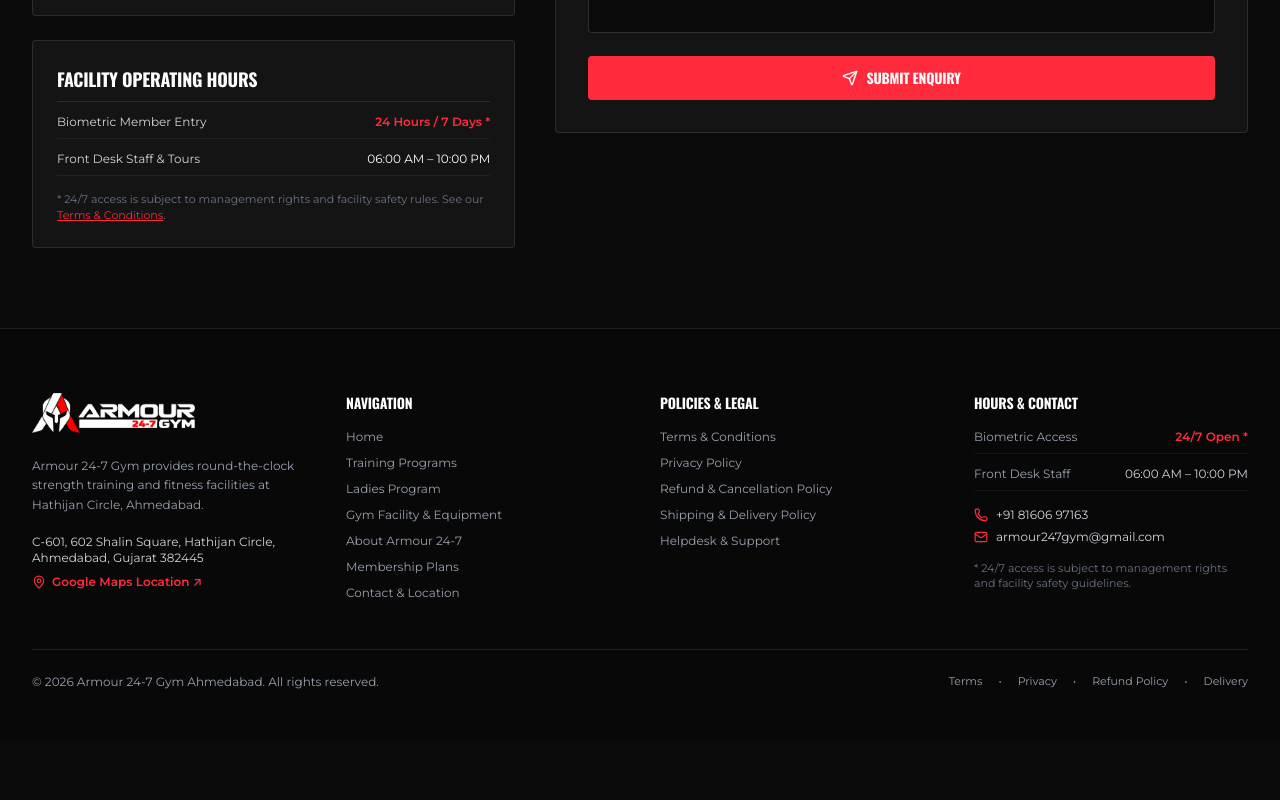
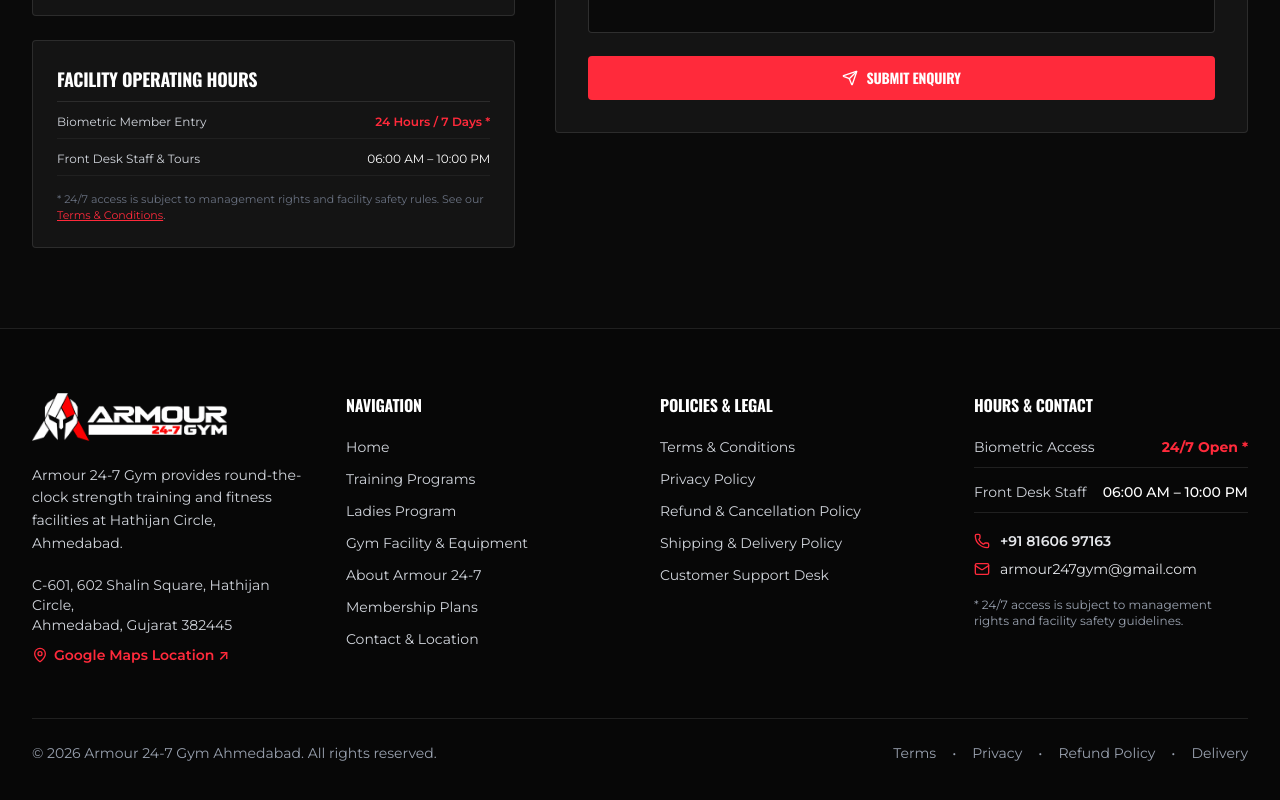
Before and after one commit to SaileshSingh1806/armour-gym, a Next.js app: page /contact in a window 1280 px wide. Shown: the part 776-1576 px from the top of the page. Before the commit the page ends 1514 px from the top, so only its background shows below. Built offline with nearby package versions, Linux system fonts and the light colour scheme.

Commit message:
Remove hero location pill, enlarge mobile header & logo, and upgrade footer typography

```diff
--- a/src/app/page.tsx
+++ b/src/app/page.tsx
@@ -271,17 +271,8 @@ export default function HomePage() {
         />
 
         {/* Hero Content */}
-        <div className="relative z-10 max-w-7xl mx-auto px-4 sm:px-6 lg:px-8 w-full pt-14 md:pt-20">
+        <div className="relative z-10 max-w-7xl mx-auto px-4 sm:px-6 lg:px-8 w-full pt-16 md:pt-24">
           <div className="max-w-2xl">
-
-            {/* Location Pill */}
-            <div className="inline-flex items-center gap-2 px-3.5 py-1.5 bg-black/60 border border-white/15 rounded-full mb-6 backdrop-blur-sm">
-              <span className="w-2 h-2 rounded-full bg-[#ff2a3b]" />
-              <span className="text-xs sm:text-sm font-semibold uppercase tracking-wider text-gray-200 font-oswald">
-                Hathijan Circle • Ahmedabad 382445
-              </span>
-            </div>
-
             {/* Professional Headline */}
             <h1 className="text-4xl sm:text-6xl lg:text-7xl font-oswald font-bold uppercase leading-[1.05] tracking-tight text-white mb-6">
               Strength &amp; Performance.<br />
--- a/src/components/Footer.tsx
+++ b/src/components/Footer.tsx
@@ -4,7 +4,7 @@ import { Phone, Mail, MapPin } from "lucide-react";
 
 export default function Footer() {
   return (
-    <footer className="bg-[#080808] text-white pt-16 pb-12 px-4 sm:px-6 md:px-8 border-t border-white/10">
+    <footer className="bg-[#070707] text-white pt-16 pb-12 px-4 sm:px-6 md:px-8 border-t border-white/10">
       <div className="max-w-7xl mx-auto grid grid-cols-1 md:grid-cols-2 lg:grid-cols-4 gap-10 mb-12">
 
         {/* Col 1: Brand & Location */}
@@ -15,67 +15,69 @@ export default function Footer() {
               alt="Armour 24-7 Gym"
               width={906}
               height={223}
-              className="h-10 w-auto object-contain"
+              className="h-11 sm:h-12 w-auto object-contain"
             />
           </Link>
-          <p className="text-gray-400 text-xs leading-relaxed font-body">
+          <p className="text-gray-300 text-sm leading-relaxed font-body">
             Armour 24-7 Gym provides round-the-clock strength training and fitness facilities at Hathijan Circle, Ahmedabad.
           </p>
-          <div className="pt-1">
-            <p className="text-xs text-gray-300 font-body">
+          <div className="pt-1 space-y-1">
+            <p className="text-sm text-gray-300 font-body">
               C-601, 602 Shalin Square, Hathijan Circle,<br />
               Ahmedabad, Gujarat 382445
             </p>
+            <div className="pt-1.5">
               <a
                 href="https://maps.app.goo.gl/fdHFDqTDaHNvw5Pf6"
                 target="_blank"
                 rel="noreferrer"
-              className="inline-flex items-center gap-1.5 text-xs text-[#ff2a3b] hover:underline font-semibold mt-2"
+                className="inline-flex items-center gap-1.5 text-sm text-[#ff2a3b] hover:underline font-semibold"
               >
-              <MapPin className="w-3.5 h-3.5" />
+                <MapPin className="w-4 h-4" />
                 <span>Google Maps Location ↗</span>
               </a>
+            </div>
           </div>
         </div>
 
         {/* Col 2: Navigation Links */}
         <div>
-          <h4 className="font-oswald font-bold uppercase text-sm tracking-wider mb-4 text-white">
+          <h4 className="font-oswald font-bold uppercase text-base tracking-wider mb-5 text-white">
             Navigation
           </h4>
-          <ul className="space-y-2.5 text-xs text-gray-400 font-body">
+          <ul className="space-y-3 text-sm text-gray-300 font-body">
             <li>
-              <Link href="/" className="hover:text-white transition-colors">
+              <Link href="/" className="hover:text-[#ff2a3b] transition-colors inline-block">
                 Home
               </Link>
             </li>
             <li>
-              <Link href="/#programs" className="hover:text-white transition-colors">
+              <Link href="/#programs" className="hover:text-[#ff2a3b] transition-colors inline-block">
                 Training Programs
               </Link>
             </li>
             <li>
-              <Link href="/#ladies-program" className="hover:text-white transition-colors">
+              <Link href="/#ladies-program" className="hover:text-[#ff2a3b] transition-colors inline-block">
                 Ladies Program
               </Link>
             </li>
             <li>
-              <Link href="/#gallery" className="hover:text-white transition-colors">
+              <Link href="/#gallery" className="hover:text-[#ff2a3b] transition-colors inline-block">
                 Gym Facility &amp; Equipment
               </Link>
             </li>
             <li>
-              <Link href="/about" className="hover:text-white transition-colors">
+              <Link href="/about" className="hover:text-[#ff2a3b] transition-colors inline-block">
                 About Armour 24-7
               </Link>
             </li>
             <li>
-              <Link href="/pricing" className="hover:text-white transition-colors">
+              <Link href="/pricing" className="hover:text-[#ff2a3b] transition-colors inline-block">
                 Membership Plans
               </Link>
             </li>
             <li>
-              <Link href="/contact" className="hover:text-white transition-colors">
+              <Link href="/contact" className="hover:text-[#ff2a3b] transition-colors inline-block">
                 Contact &amp; Location
               </Link>
             </li>
@@ -84,33 +86,33 @@ export default function Footer() {
 
         {/* Col 3: Policies & Compliance */}
         <div>
-          <h4 className="font-oswald font-bold uppercase text-sm tracking-wider mb-4 text-white">
+          <h4 className="font-oswald font-bold uppercase text-base tracking-wider mb-5 text-white">
             Policies &amp; Legal
           </h4>
-          <ul className="space-y-2.5 text-xs text-gray-400 font-body">
+          <ul className="space-y-3 text-sm text-gray-300 font-body">
             <li>
-              <Link href="/terms-conditions" className="hover:text-white transition-colors">
+              <Link href="/terms-conditions" className="hover:text-[#ff2a3b] transition-colors inline-block">
                 Terms &amp; Conditions
               </Link>
             </li>
             <li>
-              <Link href="/privacy-policy" className="hover:text-white transition-colors">
+              <Link href="/privacy-policy" className="hover:text-[#ff2a3b] transition-colors inline-block">
                 Privacy Policy
               </Link>
             </li>
             <li>
-              <Link href="/refund-policy" className="hover:text-white transition-colors">
+              <Link href="/refund-policy" className="hover:text-[#ff2a3b] transition-colors inline-block">
                 Refund &amp; Cancellation Policy
               </Link>
             </li>
             <li>
-              <Link href="/shipping-policy" className="hover:text-white transition-colors">
+              <Link href="/shipping-policy" className="hover:text-[#ff2a3b] transition-colors inline-block">
                 Shipping &amp; Delivery Policy
               </Link>
             </li>
             <li>
-              <Link href="/contact" className="hover:text-white transition-colors">
-                Helpdesk &amp; Support
+              <Link href="/contact" className="hover:text-[#ff2a3b] transition-colors inline-block">
+                Customer Support Desk
               </Link>
             </li>
           </ul>
@@ -118,33 +120,33 @@ export default function Footer() {
 
         {/* Col 4: Timings & Contact */}
         <div>
-          <h4 className="font-oswald font-bold uppercase text-sm tracking-wider mb-4 text-white">
+          <h4 className="font-oswald font-bold uppercase text-base tracking-wider mb-5 text-white">
             Hours &amp; Contact
           </h4>
-          <ul className="space-y-3 text-xs text-gray-400 font-body">
-            <li className="flex justify-between border-b border-white/5 pb-2">
+          <ul className="space-y-3.5 text-sm text-gray-300 font-body">
+            <li className="flex justify-between border-b border-white/10 pb-2.5">
               <span>Biometric Access</span>
-              <span className="text-[#ff2a3b] font-semibold">24/7 Open *</span>
+              <span className="text-[#ff2a3b] font-bold">24/7 Open *</span>
             </li>
-            <li className="flex justify-between border-b border-white/5 pb-2">
+            <li className="flex justify-between border-b border-white/10 pb-2.5">
               <span>Front Desk Staff</span>
-              <span className="text-gray-300">06:00 AM – 10:00 PM</span>
+              <span className="text-white font-medium">06:00 AM – 10:00 PM</span>
             </li>
-            <li className="space-y-1.5 pt-1 text-gray-300">
-              <div className="flex items-center gap-2">
-                <Phone className="w-3.5 h-3.5 text-[#ff2a3b]" />
-                <a href="tel:+918160697163" className="hover:text-white transition-colors">
+            <li className="space-y-2 pt-1 text-gray-200">
+              <div className="flex items-center gap-2.5">
+                <Phone className="w-4 h-4 text-[#ff2a3b] shrink-0" />
+                <a href="tel:+918160697163" className="hover:text-[#ff2a3b] font-semibold transition-colors">
                   +91 81606 97163
                 </a>
               </div>
-              <div className="flex items-center gap-2">
-                <Mail className="w-3.5 h-3.5 text-[#ff2a3b]" />
-                <a href="mailto:armour247gym@gmail.com" className="hover:text-white transition-colors">
+              <div className="flex items-center gap-2.5">
+                <Mail className="w-4 h-4 text-[#ff2a3b] shrink-0" />
+                <a href="mailto:armour247gym@gmail.com" className="hover:text-[#ff2a3b] transition-colors">
                   armour247gym@gmail.com
                 </a>
               </div>
             </li>
-            <li className="text-[11px] text-gray-500 pt-1 leading-snug">
+            <li className="text-xs text-gray-400 pt-1 leading-snug">
               * 24/7 access is subject to management rights and facility safety guidelines.
             </li>
           </ul>
@@ -153,9 +155,9 @@ export default function Footer() {
       </div>
 
       {/* Bottom Bar */}
-      <div className="max-w-7xl mx-auto pt-6 border-t border-white/10 flex flex-col sm:flex-row justify-between items-center text-xs text-gray-400 gap-3">
+      <div className="max-w-7xl mx-auto pt-6 border-t border-white/10 flex flex-col sm:flex-row justify-between items-center text-xs sm:text-sm text-gray-400 gap-3">
         <p suppressHydrationWarning>© 2026 Armour 24-7 Gym Ahmedabad. All rights reserved.</p>
-        <div className="flex flex-wrap items-center gap-4 text-[11px] text-gray-400">
+        <div className="flex flex-wrap items-center gap-4 text-xs sm:text-sm text-gray-400">
           <Link href="/terms-conditions" className="hover:text-white transition-colors">Terms</Link>
           <span>•</span>
           <Link href="/privacy-policy" className="hover:text-white transition-colors">Privacy</Link>
--- a/src/components/Navbar.tsx
+++ b/src/components/Navbar.tsx
@@ -66,11 +66,11 @@ export default function Navbar() {
       */}
       <header
         id="mainHeader"
-        className="fixed top-0 left-0 right-0 z-50 transition-colors duration-200 bg-gradient-to-b from-black/80 via-black/40 to-transparent py-3 sm:py-4"
+        className="fixed top-0 left-0 right-0 z-50 transition-colors duration-200 bg-gradient-to-b from-black/85 via-black/45 to-transparent py-4 sm:py-4.5 md:py-5"
       >
         <div className="max-w-7xl mx-auto px-4 sm:px-6 lg:px-8 flex justify-between items-center">
 
-          {/* Brand Logo */}
+          {/* Brand Logo - Enlarged for mobile prominence */}
           <Link
             href="/"
             onClick={closeMenu}
@@ -83,7 +83,7 @@ export default function Navbar() {
               width={906}
               height={223}
               priority
-              className="h-9 sm:h-11 md:h-12 w-auto object-contain transition-opacity group-hover:opacity-90"
+              className="h-11 sm:h-12 md:h-14 w-auto object-contain transition-opacity group-hover:opacity-90"
             />
           </Link>
 
@@ -122,11 +122,11 @@ export default function Navbar() {
           </div>
 
           {/* Mobile Right Controls */}
-          <div className="flex items-center lg:hidden gap-2.5">
+          <div className="flex items-center lg:hidden gap-3">
             <Link
               href="/contact"
               onClick={closeMenu}
-              className="bg-[#ff2a3b] text-white font-oswald font-bold px-3 py-1.5 text-xs uppercase tracking-wider rounded-sm"
+              className="bg-[#ff2a3b] text-white font-oswald font-bold px-4 py-2 text-xs uppercase tracking-wider rounded-sm shadow-md"
             >
               Join
             </Link>
@@ -135,15 +135,15 @@ export default function Navbar() {
               ref={toggleButtonRef}
               onClick={toggleMenu}
               type="button"
-              className="w-10 h-10 flex items-center justify-center rounded-sm bg-black/40 hover:bg-black/60 text-white border border-white/20 transition-colors focus-visible:outline-none focus-visible:ring-2 focus-visible:ring-[#ff2a3b]"
+              className="w-11 h-11 flex items-center justify-center rounded-sm bg-black/50 hover:bg-black/70 text-white border border-white/20 transition-colors focus-visible:outline-none focus-visible:ring-2 focus-visible:ring-[#ff2a3b]"
               aria-label={isMobileMenuOpen ? "Close menu" : "Open navigation menu"}
               aria-expanded={isMobileMenuOpen}
               aria-controls="mobile-navigation-drawer"
             >
               {isMobileMenuOpen ? (
-                <X className="w-5 h-5 text-[#ff2a3b]" />
+                <X className="w-6 h-6 text-[#ff2a3b]" />
               ) : (
-                <Menu className="w-5 h-5 text-white" />
+                <Menu className="w-6 h-6 text-white" />
               )}
             </button>
           </div>
```
Lines whose indentation alone changed are shown as unchanged.
